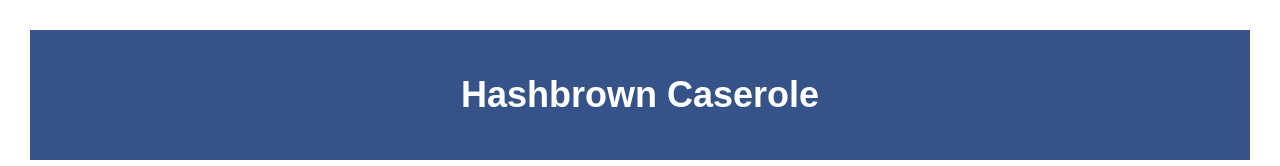
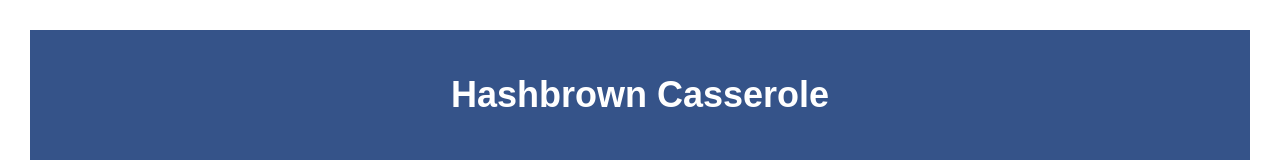
Before and after one commit to christina-holland/My_Favorite_Recipe, a plain HTML site: page index.html in a window 1280 px wide. Shown: the top 166 px of the page. Drawn offline with Linux system fonts and the light colour scheme.

Commit message:
Update index.html

```diff
--- a/index.html
+++ b/index.html
@@ -8,7 +8,7 @@
 </head>
 <body>
     <header>
-        <h1>Hashbrown Caserole</h1>
+        <h1>Hashbrown Casserole</h1>
     </header>
     <nav>
         <ul>
```
